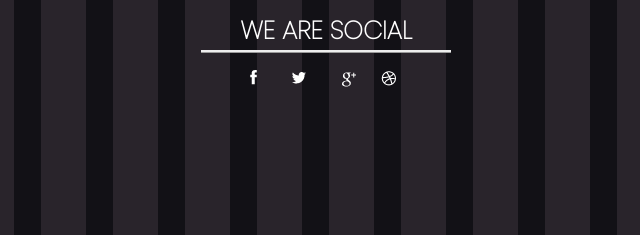
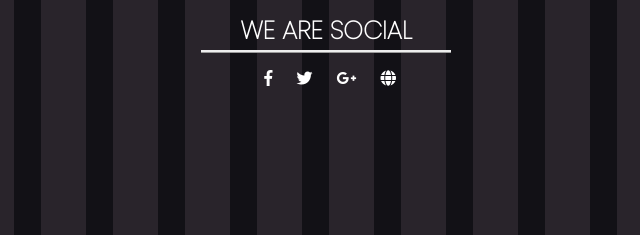
Before and after one commit to SashaStadnyk/Lesson8-Kasper-, a plain HTML site: page index.html in a window 1280 px wide. Shown: the part 191-426 px from the top of the page, 130-770 px from the left. Drawn offline with Linux system fonts and the light colour scheme.

Commit message:
set up links

```diff
--- a/css/style.css
+++ b/css/style.css
@@ -31,9 +31,18 @@ footer {
   text-align: center;
   margin-top: 150px;
 }
-img {
-  margin-left: 380px;
-}
+
 .colortext {
   color: #19c8fa;
 }
+.links {
+  text-align: center;
+}
+.fas {
+  color: white;
+  margin-left: 20px;
+}
+.fab {
+  color: white;
+  margin-left: 20px;
+}
--- a/index.html
+++ b/index.html
@@ -9,12 +9,29 @@
       href="https://fonts.googleapis.com/css2?family=Poppins:wght@100&display=swap"
       rel="stylesheet"
     />
+    <link
+      rel="stylesheet"
+      href="https://use.fontawesome.com/releases/v5.6.1/css/all.css"
+    />
   </head>
   <body>
     <div class="wrapper">
-      <img class="Logo" src="./Logo.png" alt="Kasper-logo" />
+      <img class="Logo" href src="./Logo.png" alt="Kasper-logo" />
       <h1>WE ARE SOCIAL</h1>
-      <img src="./4-layers.png" alt="4-layers" />
+      <div class="links">
+        <a href="https://www.facebook.com/" target="_blank">
+          <i class="fab fa-facebook-f"></i
+        ></a>
+        <a href="https://twitter.com/" target="_blank">
+          <i class="fab fa-twitter"></i
+        ></a>
+        <a href="https://www.google.com/" target="_blank">
+          <i class="fab fa-google-plus-g"></i
+        ></a>
+        <a href="https://www.google.com.ua/maps/" target="_blank">
+          <i class="fas fa-globe"></i
+        ></a>
+      </div>
       <footer>
         ©2014- <span class="colortext">Kasper</span> All Right Reserved
       </footer>
```
Also changed, not shown: 4-layers.png (deleted).
